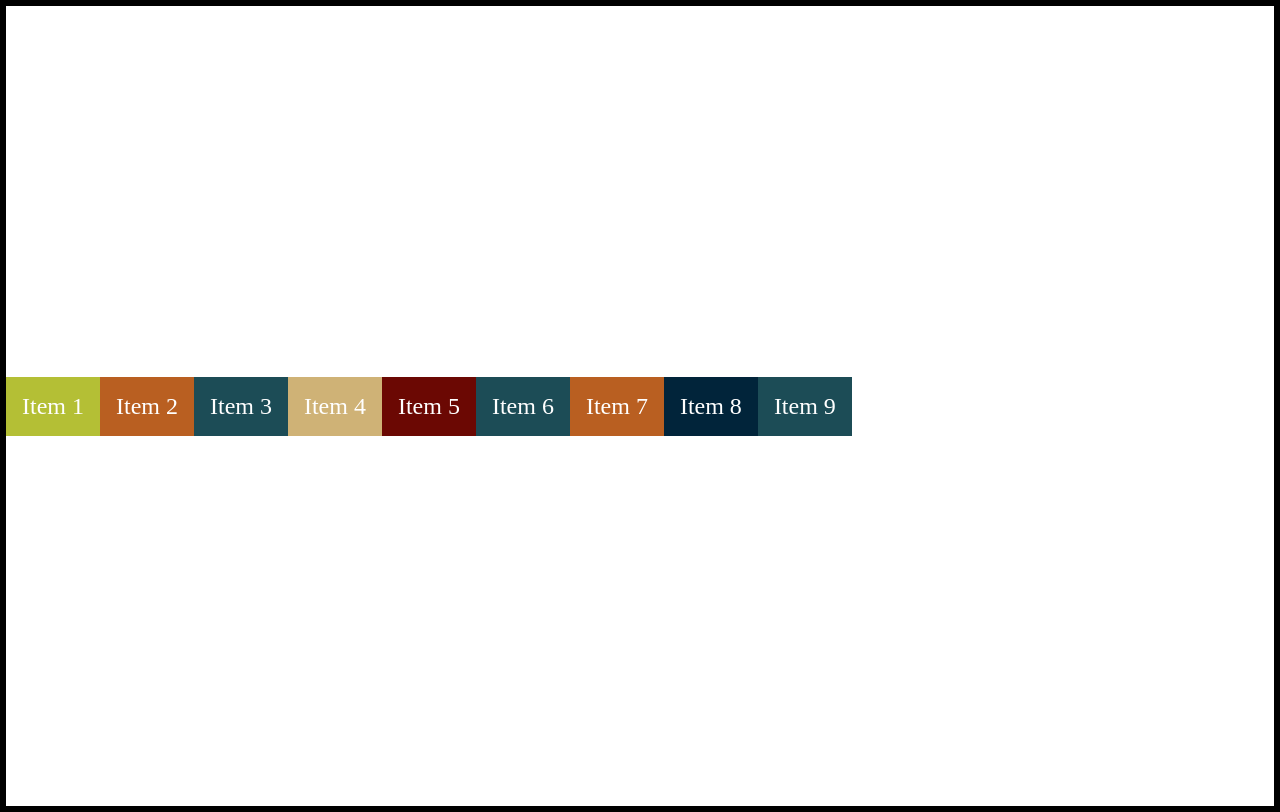
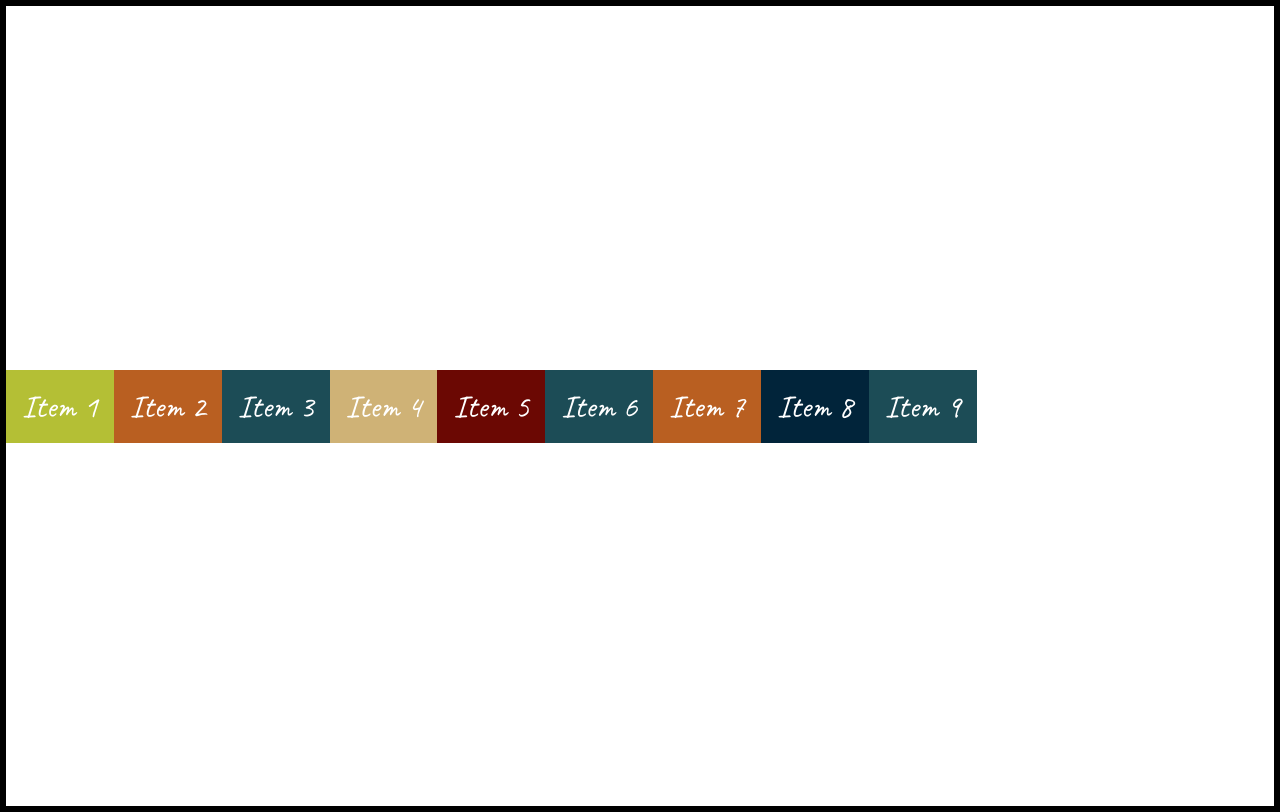
Before and after one commit to OGENDI/HTML-CSS, a plain HTML site: page index.html in a window 1280 px wide. Drawn offline with Linux system fonts and the light colour scheme.

Commit message:
🎉 learn more css styles

```diff
--- a/index.html
+++ b/index.html
@@ -4,6 +4,9 @@
     <meta charset="UTF-8">
     <meta http-equiv="X-UA-Compatible" content="IE=edge">
     <meta name="viewport" content="width=device-width, initial-scale=1.0">
+    <link rel="preconnect" href="https://fonts.googleapis.com">
+    <link rel="preconnect" href="https://fonts.gstatic.com" crossorigin>
+    <link href="https://fonts.googleapis.com/css2?family=Caveat:wght@400;500&display=swap" rel="stylesheet">
     <link rel="stylesheet" href="./styles.css">
     <title>Flexbox</title>
 </head>
--- a/styles.css
+++ b/styles.css
@@ -1,6 +1,7 @@
 body
 {
     margin: 0;
+    font-family: 'Caveat', cursive;
 }
 
 .container
@@ -34,7 +35,7 @@ body
 .flex-item
 {
     color: white;
-    font-size: 1.5rem;
+    font-size: 2em;
     padding: 1rem;
     text-align: center;
 }
@@ -86,3 +87,19 @@ body
 {
     background-color: #1c4c56;
 }
+
+
+/* You can check css tricks for more information on font face */
+
+@font-face {
+    font-family: "My Font";
+    src: url(my-font.woff); /* relative path */
+    src: url(http://example.com/fonts/my-font.woff); /* absolute path */
+}
+
+/* Incase one uses font short, order matters where font-style, font-variant, and font-weight */
+/* font-variant= normal or small-caps only  */
+/* font-size/line-height  */
+/* font-family must be the last value specified  */
+
+/* font: italic small-caps bold 24px/1.5 Helvetica, sans-serif;  */
```
